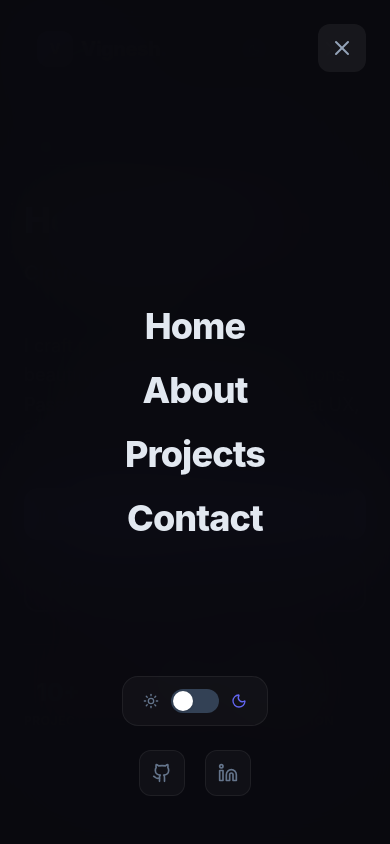
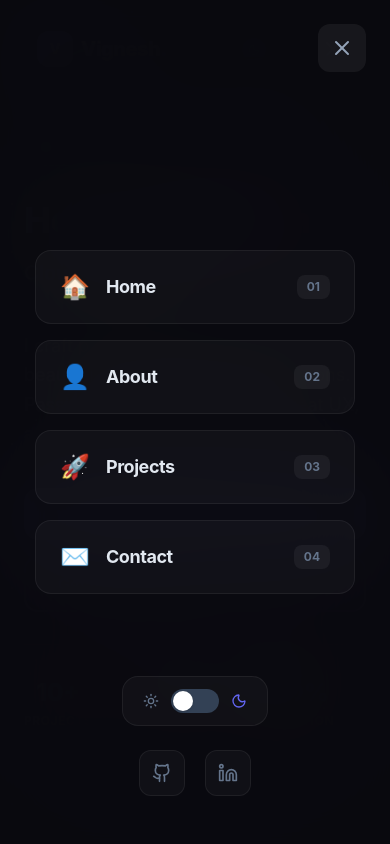
Before and after one commit to viignesh14/Portfolio, a React app in the folder frontend/: page / in a window 390 px wide. Both pictures are taken after a click on the button 333 px from the left and 49 px from the top of the page. Shown: the top 844 px of the page. Built offline with nearby package versions, Linux system fonts and the light colour scheme; the HTML template or start-up script is replaced by a standard one.

Commit message:
Redesign mobile menu links as card-style buttons with icons

```diff
--- a/frontend/src/components/Navbar.jsx
+++ b/frontend/src/components/Navbar.jsx
@@ -4,10 +4,10 @@ import { Menu, X, Github, Linkedin, Sun, Moon } from 'lucide-react';
 import { useTheme } from '../context/ThemeContext';
 
 const navLinks = [
-  { name: 'Home', href: '#home' },
-  { name: 'About', href: '#about' },
-  { name: 'Projects', href: '#projects' },
-  { name: 'Contact', href: '#contact' },
+  { name: 'Home', href: '#home', icon: '🏠' },
+  { name: 'About', href: '#about', icon: '👤' },
+  { name: 'Projects', href: '#projects', icon: '🚀' },
+  { name: 'Contact', href: '#contact', icon: '✉️' },
 ];
 
 const Navbar = () => {
@@ -145,20 +145,28 @@ const Navbar = () => {
               <X size={24} />
             </button>
 
-            {/* Nav Links */}
-            <div className="flex flex-col items-center gap-6">
+            {/* Nav Links as styled cards */}
+            <div className="flex flex-col items-stretch gap-4 w-full px-8 max-w-sm">
               {navLinks.map((link, i) => (
                 <motion.a
                   key={link.name}
                   href={link.href}
-                  initial={{ opacity: 0, y: 30 }}
-                  animate={{ opacity: 1, y: 0 }}
+                  initial={{ opacity: 0, x: -30 }}
+                  animate={{ opacity: 1, x: 0 }}
                   transition={{ delay: i * 0.1, type: 'spring', stiffness: 200 }}
                   onClick={() => setIsOpen(false)}
-                  className="text-4xl font-extrabold tracking-tight transition-colors hover:text-primary"
-                  style={{ color: 'var(--text)' }}
+                  className="flex items-center gap-4 px-6 py-5 rounded-2xl transition-all duration-300 group active:scale-95"
+                  style={{ background: 'var(--card-bg)', border: '1px solid var(--border)' }}
+                  onMouseEnter={(e) => { e.currentTarget.style.background = 'var(--card-hover)'; e.currentTarget.style.borderColor = 'var(--color-primary)'; }}
+                  onMouseLeave={(e) => { e.currentTarget.style.background = 'var(--card-bg)'; e.currentTarget.style.borderColor = 'var(--border)'; }}
                 >
-                  {link.name}
+                  <span className="text-2xl">{link.icon}</span>
+                  <div className="flex-grow">
+                    <p className="text-lg font-bold tracking-tight" style={{ color: 'var(--text)' }}>{link.name}</p>
+                  </div>
+                  <span className="text-xs font-bold px-2.5 py-1 rounded-lg" style={{ background: 'var(--input-bg)', color: 'var(--text-faint)' }}>
+                    0{i + 1}
+                  </span>
                 </motion.a>
               ))}
             </div>
```
